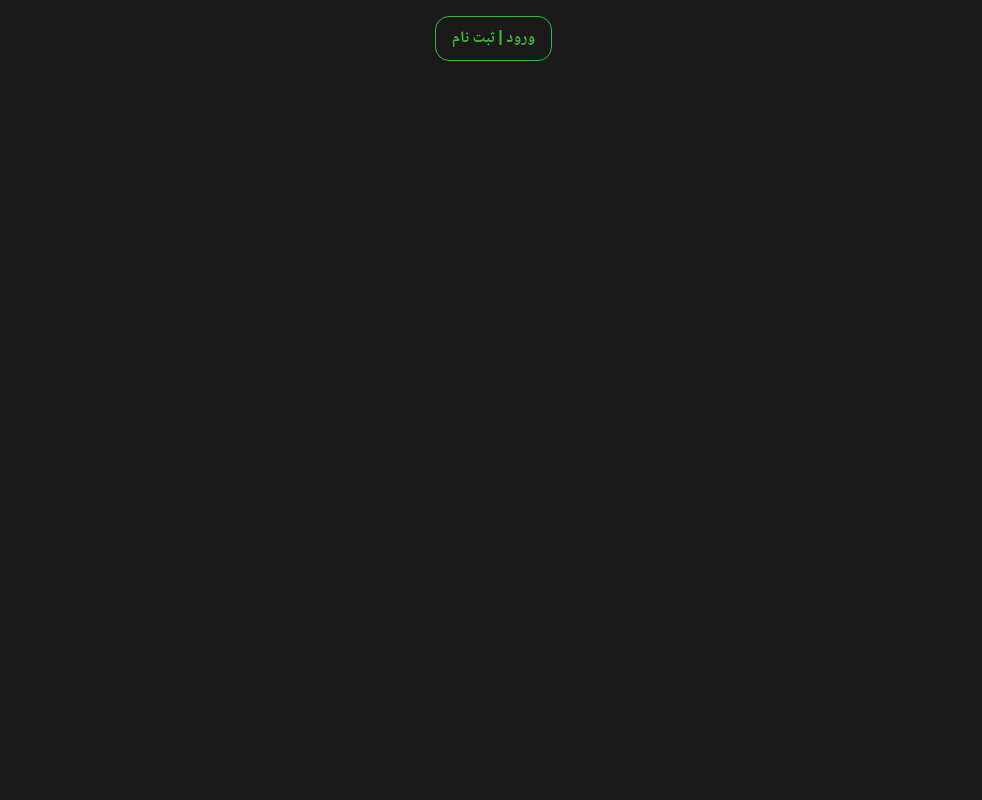
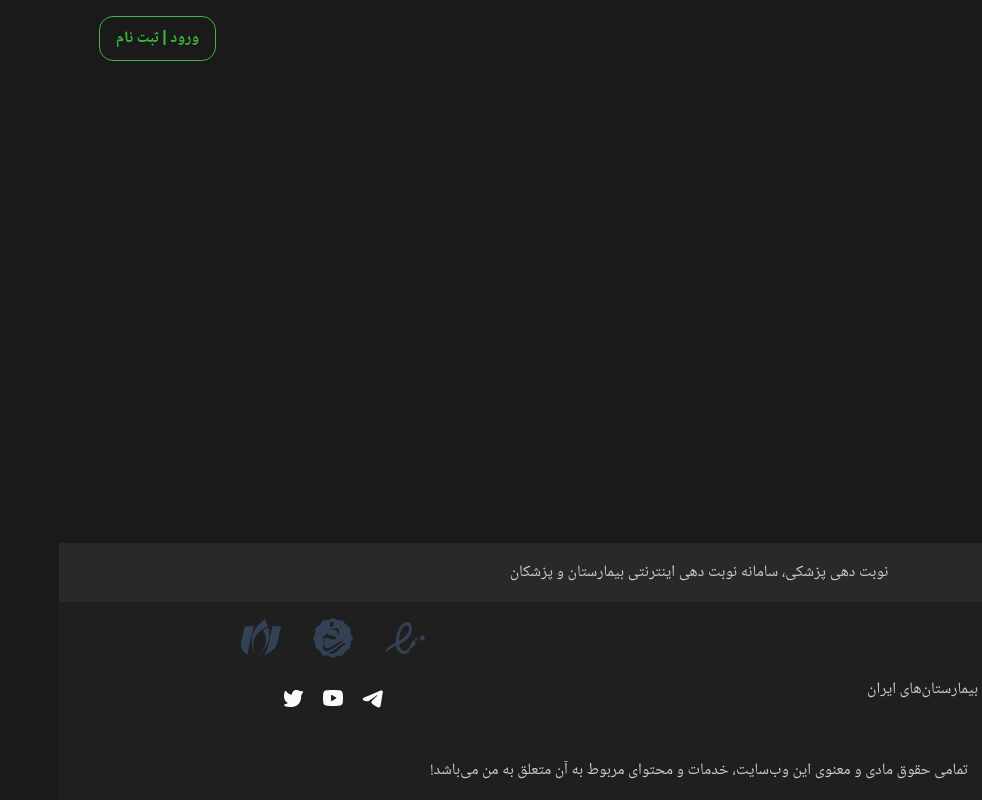
Before and after one commit to CodectiveOrg/bootcamp-2024-free-nextjs-amirsabrii, a Next.js app: page / in a window 1280 px wide. Shown: the whole page, without its empty margins (298-1280 px from the left). Built offline with nearby package versions, Linux system fonts and the light colour scheme.

Commit message:
[Add] footer and [FORMAT] footer icons

```diff
--- a/src/app/globals.css
+++ b/src/app/globals.css
@@ -1,4 +1,3 @@
-/** @format */
 :root {
   --color-gray-98: hsl(0deg 0% 98%);
   --color-gray-90: hsl(0deg 0% 90%);
@@ -30,16 +29,17 @@
   --animation-duration-slow: 1s;
 }
 
-html {
-    color-scheme: dark;
+*,
+*::before,
+*::after {
+  box-sizing: border-box;
+
+  margin: 0;
+  padding: 0;
 }
 
-*,
-*::after,
-*::before {
-  box-sizing: border-box;
-  margin: 0;
-  padding: 0;
+html {
+  color-scheme: dark;
 }
 
 input,
@@ -60,17 +60,34 @@ ul {
   list-style: none;
 }
 
+p {
+  color: var(--color-gray-80);
+}
+
 a {
   color: inherit;
   text-decoration: none;
 }
 
 body {
-    background-color: var(--color-default-background);
-    color: var(--color-default-foreground);
+  background-color: var(--color-default-background);
+  color: var(--color-default-foreground);
+
+  display: grid;
+  grid-template-rows: auto 1fr auto auto;
+
+  min-block-size: 100vh;
+  min-block-size: 100dvh;
+
+  > * {
+    padding-inline: var(--full-width-padding-inline);
+  }
+
+  .tagline {
+    background-color: var(--color-gray-16);
+
+    padding-block: 1rem;
+
+    text-align: center;
+  }
 }
-
-
-*{
-  padding-inline: var(--full-width-padding-inline);
-}
--- a/src/app/layout.tsx
+++ b/src/app/layout.tsx
@@ -5,6 +5,7 @@ import type { Metadata } from "next";
 import { Noto_Naskh_Arabic } from "next/font/google";
 
 import HeaderComponent from "@/components/header/header";
+import FooterComponent from '@/components/footer/footer'
 
 import "./globals.css";
 
@@ -28,6 +29,10 @@ export default function RootLayout({
       <body>
         <HeaderComponent />
         <main>{children}</main>
+        <p className="tagline">
+          نوبت دهی پزشکی، سامانه نوبت دهی اینترنتی بیمارستان و پزشکان
+        </p>
+        <FooterComponent />
       </body>
     </html>
   );
--- /dev/null
+++ b/src/components/footer/footer.module.css
@@ -0,0 +1,54 @@
+/** @format */
+
+.footer {
+
+  background-color: var(--color-gray-12);
+
+  display: grid;
+  grid-template-areas: "writings visuals" "copy copy";
+  column-gap: 1rem;
+  row-gap: 2rem;
+
+  padding-block: 1rem;
+
+  .writings {
+    grid-area: writings;
+
+    .logo {
+      margin-block-end: 0.25rem;
+
+      font-size: 2rem;
+      font-weight: 700;
+    }
+  }
+
+  .visuals {
+    grid-area: visuals;
+
+    display: grid;
+    justify-items: center;
+    gap: 1rem;
+
+    .certificates {
+      display: flex;
+      gap: 2rem;
+    }
+
+    .socials {
+      display: flex;
+      gap: 1rem;
+
+      > li {
+        a {
+          font-size: 1.5rem;
+        }
+      }
+    }
+  }
+
+  .copy {
+    grid-area: copy;
+
+    text-align: center;
+  }
+}
--- /dev/null
+++ b/src/components/footer/footer.tsx
@@ -0,0 +1,78 @@
+/** @format */
+
+import { ReactElement } from "react";
+
+import Link from "next/link";
+import Image from "next/image";
+
+import abuteMeLogo from "@/assets/logo/about-me.svg";
+import abuteUsLogo from "@/assets/logo/about-us.svg";
+import abuteLogo from "@/assets/logo/about.svg";
+
+import MingcuteYoutubeFill from "@/icons/MingcuteYoutubeFill";
+import MingcuteTelegramFill from "@/icons/MingcuteTelegramFill";
+import MingcuteTwitterFill from "@/icons/MingcuteTwitterFill";
+
+import styles from "./footer.module.css";
+
+function FooterComponent(): ReactElement {
+  return (
+    <footer className={styles.footer}>
+    <div className={styles.writings}>
+      <div className={styles.logo}>دکتر من</div>
+      <p className={styles.description}>
+        تجربه مشاوره آنلاین و دریافت نوبت از بهترین پزشکان و بیمارستان‌های
+        ایران
+      </p>
+    </div>
+    <div className={styles.visuals}>
+      <ul className={styles.certificates}>
+        <li>
+          <Link href="#">
+            <Image src={abuteMeLogo} alt="IDK Logo" />
+          </Link>
+        </li>
+        <li>
+          <Link href="#">
+            <Image src={abuteUsLogo} alt="Certificate Logo" />
+          </Link>
+        </li>
+        <li>
+          <Link href="#">
+            <Image src={abuteLogo} alt="Enamad Logo" />
+          </Link>
+        </li>
+      </ul>
+      <ul className={styles.socials}>
+        <li>
+          <Link href="https://t.me/Codective" target="_blank">
+            <MingcuteTelegramFill />
+          </Link>
+        </li>
+        <li>
+          <Link
+            href="https://www.linkedin.com/in/bijanprogrammer/"
+            target="_blank"
+          >
+            < MingcuteYoutubeFill/>
+          </Link>
+        </li>
+        <li>
+          <Link
+            href="https://www.youtube.com/@BijanProgrammer"
+            target="_blank"
+          >
+            <MingcuteTwitterFill />
+          </Link>
+        </li>
+      </ul>
+    </div>
+    <p className={styles.copy}>
+      تمامی حقوق مادی و معنوی این وب‌سایت، خدمات و محتوای مربوط به آن متعلق به
+      من می‌باشد!
+    </p>
+  </footer>
+  );
+}
+
+export default FooterComponent;
```
Also changed, not shown: src/icons/MingcuteInsFill.tsx (+18 -4 lines), src/icons/MingcuteLinkedinFill.tsx (+18 -4 lines), src/icons/MingcuteTelegramFill.tsx (+18 -4 lines), src/icons/MingcuteTwitterFill.tsx (+18 -4 lines).
